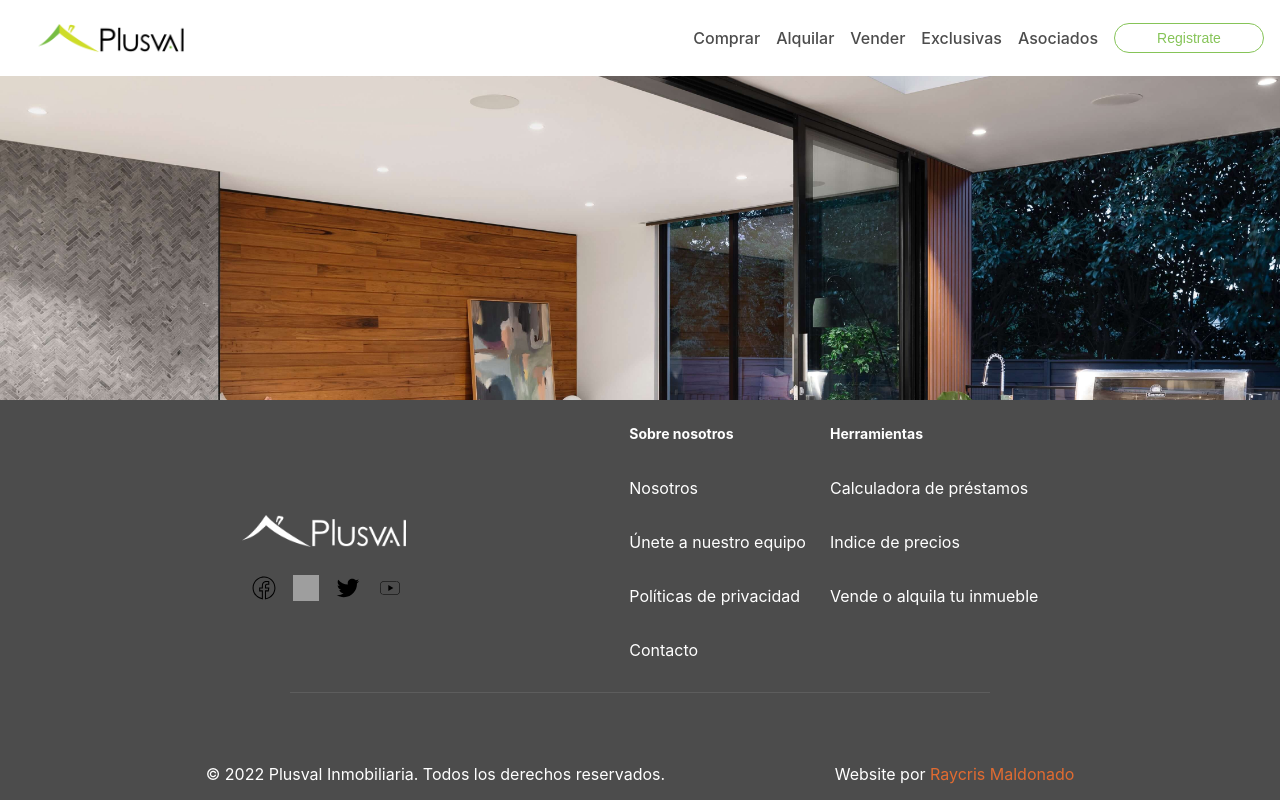
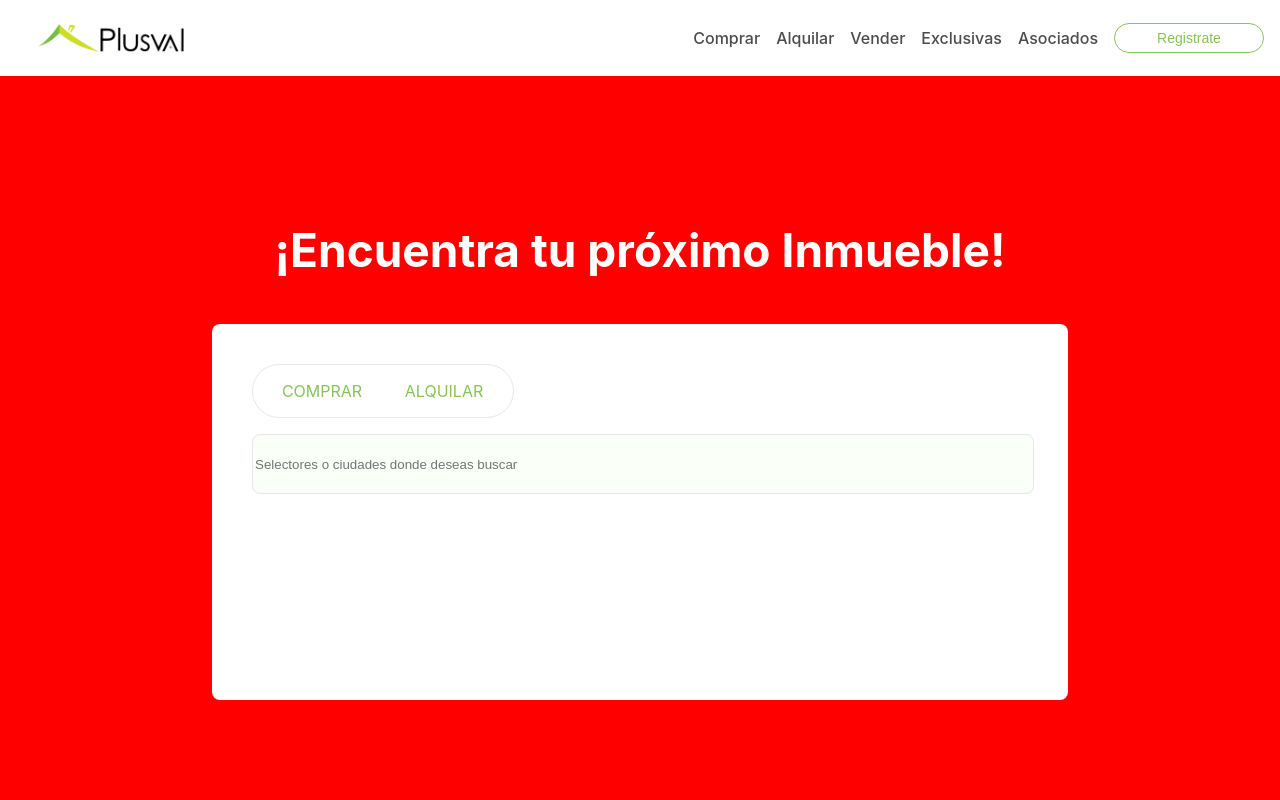
Before and after one commit to raycris/plusval, a React (Create React App) app: page / in a window 1280 px wide. Built offline with nearby package versions, Linux system fonts and the light colour scheme; grey boxes are pictures that could not be loaded.

Commit message:
hero 50 percent

```diff
--- a/src/App.js
+++ b/src/App.js
@@ -19,7 +19,7 @@ function App() {
 
 
 
-      <Footer/>
+      {/* <Footer/> */}
     </Container>
   );
 }
@@ -35,7 +35,7 @@ const Container = styled.div`
 
 const PintureContainer = styled.div`
   width: 100%;
-  height: 400px;
+  height: 800px;
   display: flex;
   flex-direction: column;
 `;
@@ -47,11 +47,11 @@ const PintureContainer = styled.div`
 //   justify-content: end;
 // `;
 
-const InforContainer = styled.div`
-  height: 900px;
-  display: flex;
-  align-items: center;
-  flex-direction: column;
-  justify-content: center;
-  background-color: red;
-`;
+// const InforContainer = styled.div`
+//   height: 900px;
+//   display: flex;
+//   align-items: center;
+//   flex-direction: column;
+//   justify-content: center;
+//   background-color: red;
+// `;
--- a/src/components/divider.jsx
+++ b/src/components/divider.jsx
@@ -20,5 +20,5 @@ const Line = styled.div`
   flex: 1;
   height: 1px;
   margin-bottom: 50px;
-  background-color: ${theme.color.laghtGray};
+  background-color: ${theme.color.lightGray};
 `;
--- a/src/components/hero.jsx
+++ b/src/components/hero.jsx
@@ -1,11 +1,35 @@
 import React from "react";
 import styled from "styled-components";
-import HERO from "../assets/images/hero.jpg"
+import HERO from "../assets/images/hero.jpg";
+import theme from "../lib/theme";
+import Button from "./button";
 
 const Hero = () => {
   return (
-    <Container>
-      <HeroPiture src={HERO} alt="house interior" />
+    <Container
+      style={{
+        height: "100vh",
+        objectFit: "contain",
+        backgroundSize: "cover",
+        backgroundImage: `url(${HERO})`,
+        backgroundRepeat: "no-repeat",
+      }}
+    >
+      {/* <HeroPiture src={HERO} alt="house interior"/> */}
+      <CardContainer>
+        <Title>¡Encuentra tu próximo Inmueble!</Title>
+        <Card>
+          <ButtonContainer>
+            <LabelContainer>
+              <Label>COMPRAR</Label>
+            </LabelContainer>
+            <LabelContainer>
+              <Label>ALQUILAR</Label>
+            </LabelContainer>
+          </ButtonContainer>
+          <SearchBar placeholder="Selectores o ciudades donde deseas buscar"></SearchBar>
+        </Card>
+      </CardContainer>
     </Container>
   );
 };
@@ -15,11 +39,93 @@ export default Hero;
 const Container = styled.section`
   max-width: 100%;
   max-height: 100%;
+  /* display: flex; */
+  /* justify-content: center;
+  align-items: center; */
+  /* background-image: ${HERO}; */
 `;
 
 const HeroPiture = styled.img`
   width: 100%;
   max-height: 600px;
-  flex-wrap: nowrap;
   object-fit: cover;
 `;
+
+const CardContainer = styled.section`
+  height: 100%;
+  /* background-color: ${theme.color.white}; */
+  background-color: red;
+  display: flex;
+  justify-content: center;
+  align-items: center;
+  flex-direction: column;
+`;
+
+const Card = styled.section`
+  width: 776px;
+  height: 296px;
+  background-color: ${theme.color.white};
+  /* background-color: blue; */
+  border-radius: 8px;
+  display: flex;
+  flex-direction: column;
+  padding: 40px;
+`;
+
+const Title = styled.p`
+  color: ${theme.color.white};
+  font-size: ${theme.fontSize.title};
+  font-weight: bold;
+  line-height: 56px;
+`;
+const ButtonContainer = styled.article`
+  border-radius: 68px;
+  width: 244px;
+  height: 36px;
+  display: flex;
+  align-items: center;
+  justify-content: center;
+  padding: 8px;
+  margin-bottom: 16px;
+  border: 1px solid ${theme.color.lightWhite};
+`;
+
+const Label = styled.p`
+  color: ${theme.color.primary};
+  font-size: ${theme.fontSize.normal};
+  &:hover {
+    color: ${theme.color.white};
+  }
+`;
+
+const LabelContainer = styled.span`
+  background-color: ${theme.color.white};
+  border-radius: 68px;
+  width: 130px;
+  height: 40px;
+  display: flex;
+  justify-content: center;
+  align-items: center;
+  cursor: pointer;
+  &:hover {
+    background-color: ${theme.color.primary};
+  }
+  &:focus {
+    background: ${theme.color.primary};
+  }
+`;
+
+const SearchBar = styled.input`
+  width: 100%;
+  height: 56px;
+  border-radius: 8px;
+  display: flex;
+  justify-content: space-between;
+  align-items: center;
+  background-color: ${theme.color.lightGreen};
+  border: 1px solid ${theme.color.lightWhite};
+  &:focus {
+    outline: none !important;
+    border: 1px solid ${theme.color.primary};
+  }
+`;
--- a/src/lib/theme.js
+++ b/src/lib/theme.js
@@ -4,13 +4,16 @@ const theme = {
     orage: "#e16b31",
     primary: "#86c458",
     secundary: "#4c4c4c",
-    laghtGray: "#5d5d5d",
+    lightGray: "#5d5d5d",
+    lightWhite: "#E7E7E7",
+    lightGreen: "#fafff8",
   },
   fontSize: {
     base: "18px",
     small: "14px",
     normal: "16px",
     subtitle: "20px",
+    title: "46px",
   },
 };
 
```
Also changed, not shown: src/assets/icons/location.svg (added).
